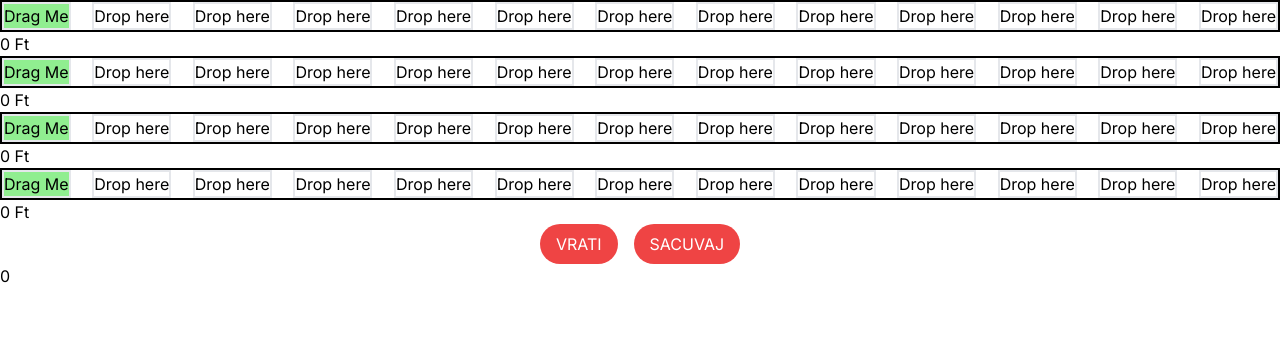
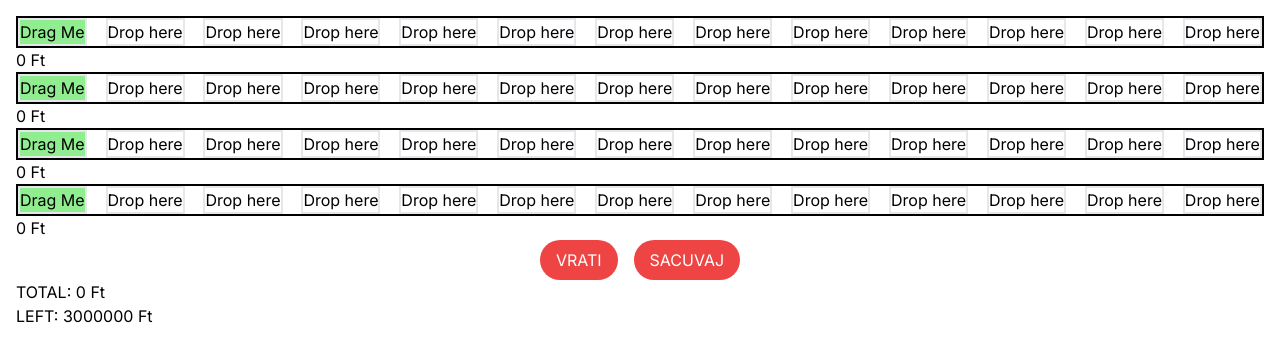
Before and after one commit to brutumfulmen97/sp-sanke, a Next.js app: page / in a window 1280 px wide. Shown: the top 362 px of the page. Built offline with nearby package versions, Linux system fonts and the light colour scheme.

Commit message:
dosta za danas

```diff
--- a/src/app/page.tsx
+++ b/src/app/page.tsx
@@ -17,7 +17,7 @@ export default function Home() {
     const [total, setTotal] = useState(0);
 
     return (
-        <>
+        <main className="p-4">
             {/*@ts-ignore*/}
             <TotalContext.Provider value={{ total, setTotal }}>
                 {/*@ts-ignore*/}
@@ -47,9 +47,10 @@ export default function Home() {
                             SACUVAJ
                         </button>
                     </div>
-                    {total}
+                    <h1>TOTAL: {total} Ft</h1>
+                    <h2>LEFT: {3_000_000 - total} Ft</h2>
                 </SledContext.Provider>
             </TotalContext.Provider>
-        </>
+        </main>
     );
 }
```
